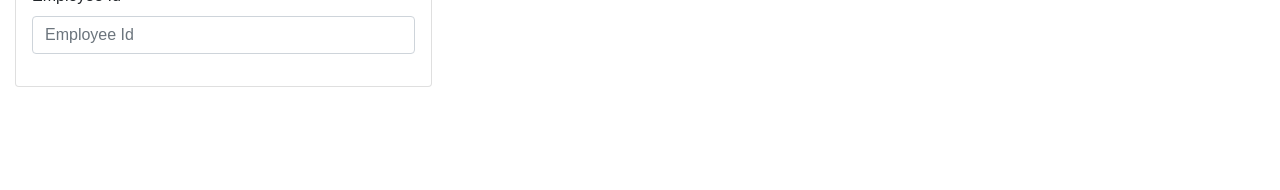
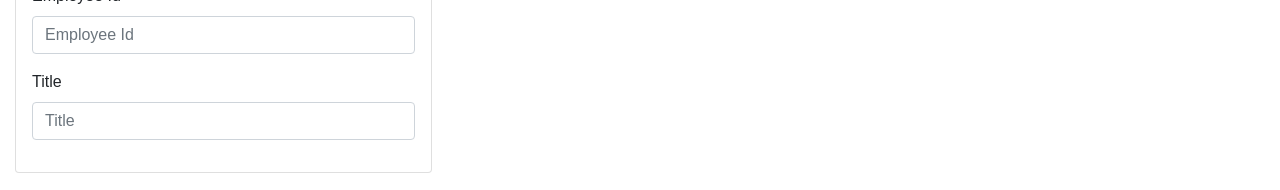
Before and after one commit to spencercreer/react-employee-directory, a React (Create React App) app: page / in a window 1280 px wide. Shown: the part 283-473 px from the top of the page. Built offline with nearby package versions, Linux system fonts and the light colour scheme; no server answers.

Commit message:
added search by title

```diff
--- a/package.json
+++ b/package.json
@@ -16,7 +16,7 @@
   },
   "scripts": {
     "predeploy": "npm run build",
-    "deploy": "gh-pages -d dist",
+    "deploy": "gh-pages -d build",
     "start": "react-scripts start",
     "build": "react-scripts build",
     "test": "react-scripts test",
--- a/src/App.js
+++ b/src/App.js
@@ -78,9 +78,20 @@ class App extends Component {
     const filteredList = this.state.employees.filter(item => {
       // filter by employee id
       let id = `${Object.values(item)[9].value.split("-")[0]}-${Object.values(item)[9].value.split("-")[1]}`
-      console.log(id);
 
       return id.includes(filter);
+    });
+    this.setState({ filteredEmployees: filteredList });
+  }
+
+  handleTitleSearch = event => {
+    const filter = event.target.value;
+    const filteredList = this.state.employees.filter(item => {
+      console.log(Object.values(item))
+      // filter by employee title
+      let title = Object.values(item)[12].toLowerCase();
+
+      return title.includes(filter.toLowerCase());
     });
     this.setState({ filteredEmployees: filteredList });
   }
@@ -115,6 +126,7 @@ class App extends Component {
             <SearchForm
               handleNameSearch={this.handleNameSearch}
               handleIdSearch={this.handleIdSearch}
+              handleTitleSearch={this.handleTitleSearch}
             />
           </Col>
           <Col size="lg-8">
@@ -125,7 +137,7 @@ class App extends Component {
                   <th scope="col">First</th>
                   <th scope="col">Last</th>
                   <th scope="col" className="hide-col">Emp ID</th>
-                  <th scope="col">Title</th>
+                  <th scope="col" className="hide-col">Title</th>
                   <th scope="col" className="hide-col">Email</th>
                   <th scope="col">Ext</th>
                 </tr>
--- a/src/components/SearchForm/index.js
+++ b/src/components/SearchForm/index.js
@@ -1,7 +1,7 @@
 import React from 'react'
 import "./style.css";
 
-export default function SearchForm({ handleNameSearch, handleIdSearch }) {
+export default function SearchForm({ handleNameSearch, handleIdSearch, handleTitleSearch}) {
     return (
         <div className="card p-3">
             <div className="form-group">
@@ -22,6 +22,15 @@ export default function SearchForm({ handleNameSearch, handleIdSearch }) {
                     id="employee-id"
                     placeholder="Employee Id" />
             </div>
+            <div className="form-group">
+                <label htmlFor="formGroupExampleInput2">Title</label>
+                <input
+                    onChange={e => handleTitleSearch(e)}
+                    type="text"
+                    className="form-control"
+                    id="employee-id"
+                    placeholder="Title" />
+            </div>
         </div>
     )
 }
--- a/src/components/TableRow/index.js
+++ b/src/components/TableRow/index.js
@@ -5,12 +5,12 @@ export default function TableRow(props) {
     return (
         <tr>
             <th scope="row">
-                <img className="card-img" alt={props.name} src={props.image} style={{ maxWidth: "100px" }} />
+                <img className="card-img" alt={props.name} src={props.image} style={{ maxWidth: "200px" }} />
             </th>
             <td>{props.firstName}</td>
             <td>{props.lastName}</td>
             <td className="hide-col">{props.employeeId}</td>
-            <td>{props.title}</td>
+            <td className="hide-col">{props.title}</td>
             <td className="hide-col"><a href={`mailto:${props.email[0]}.${props.email.split(/[.@]/gi)[1]}@deverest.com`} target="_blank">{`${props.email[0]}.${props.email.split(/[.@]/gi)[1]}@deverest.com`}</a></td>
             <td><a href={`tel:555-555-${props.extension}`}>{props.extension}</a></td>
         </tr>
```
Also changed, not shown: src/components/EmployeeCard/index.js (deleted, +0 -32 lines), src/components/EmployeeCard/style.css (added), 1 other file (tests, documents, lock files or other folders).
